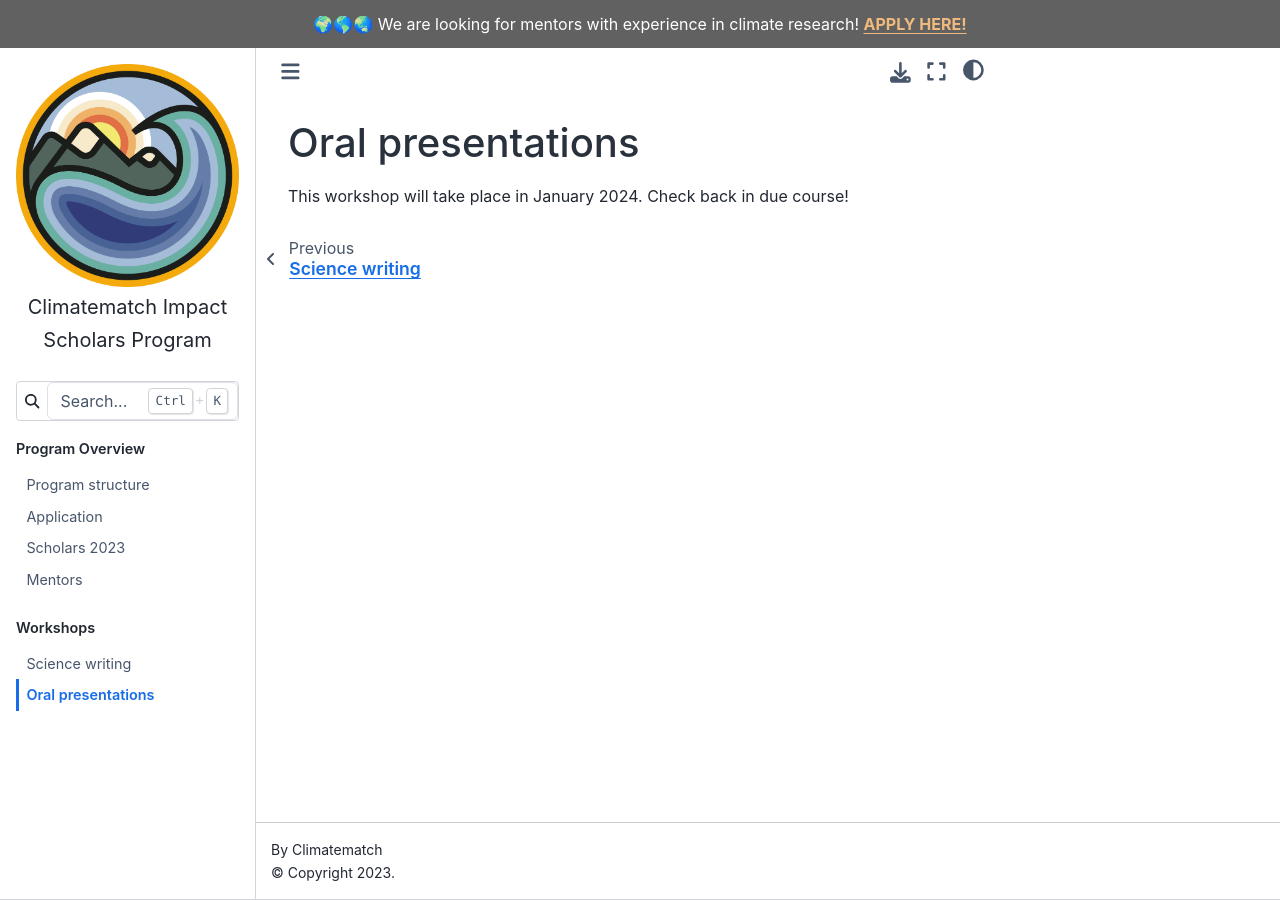
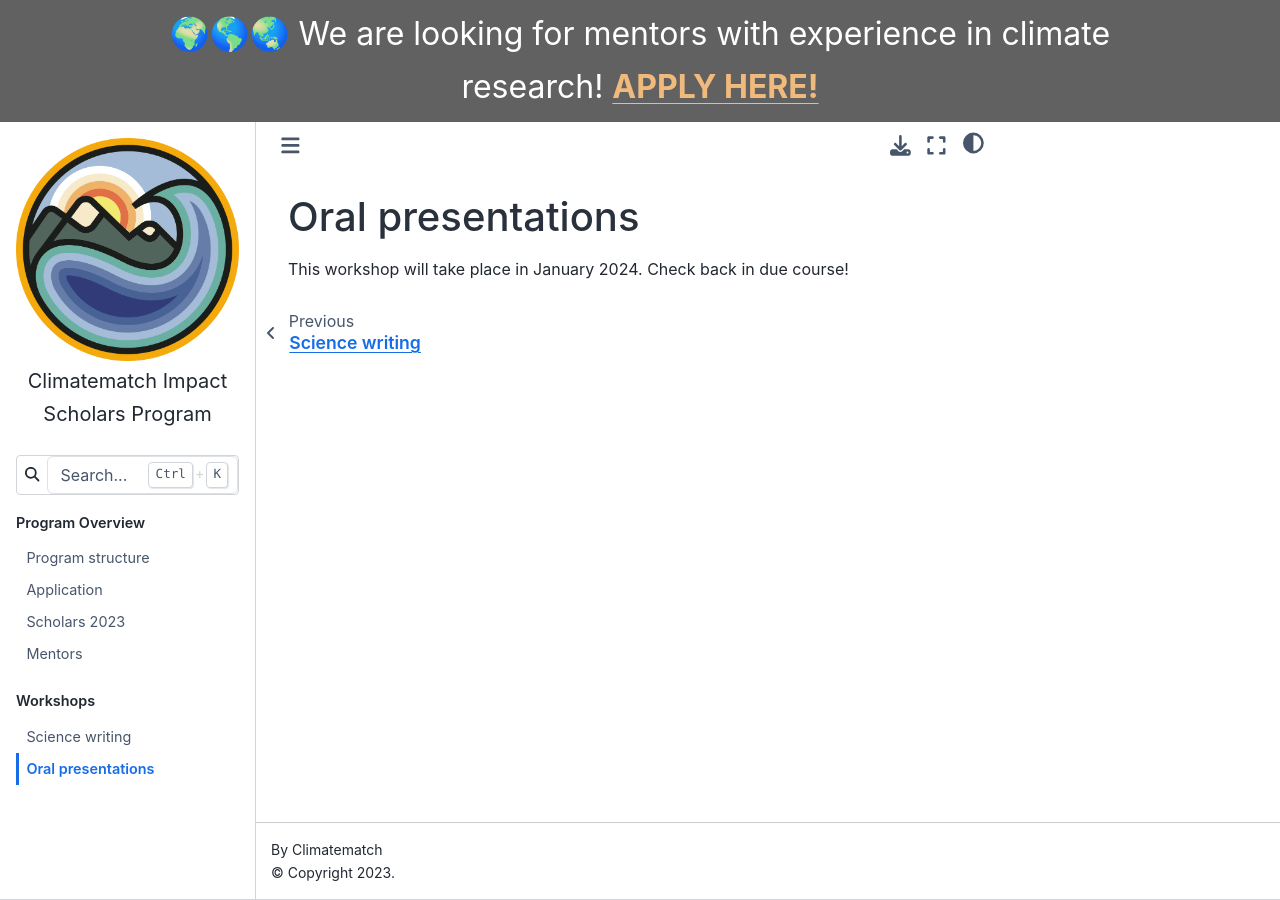
Before and after one commit to zanemit/cisp, a Jupyter Book: the page built from workshops/oral_presentations.md, in a window 1280 px wide. Built offline with Jupyter Book 1.0.4 settings and Sphinx 7.4.7 and the Sphinx Book theme 1.1.4, drawn with Linux system fonts in a browser that asks for light colours.

Commit message:
Update config

```diff
--- a/_config.yml
+++ b/_config.yml
@@ -11,7 +11,7 @@ sphinx:
     language: en
     myst_heading_anchors: 2
     html_theme_options:
-      announcement: "🌍🌎🌏 We are looking for mentors with experience in climate research! <a href='https://airtable.com/appLHqbcnAQ1EUO47/shrDDmUFZ594k6KQ0' style='color:#f0ba7d;'><b>APPLY HERE!</b></a> "
+      announcement: "<font size = '6'>🌍🌎🌏 We are looking for mentors with experience in climate research! <a href='https://airtable.com/appLHqbcnAQ1EUO47/shrDDmUFZ594k6KQ0' style='color:#f0ba7d;'><b>APPLY HERE!</b></a></font>"
       logo:
         text: Climatematch Impact Scholars Program
     html_sidebars:
```
